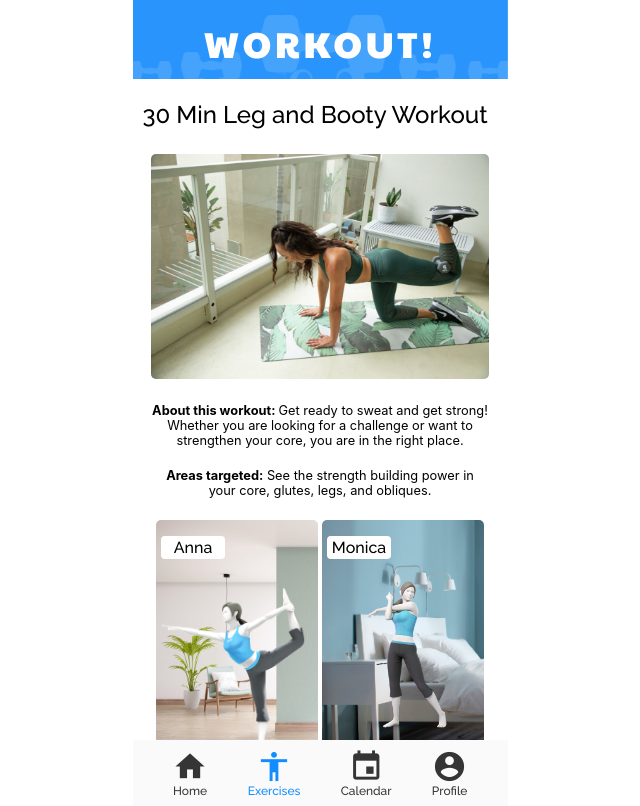
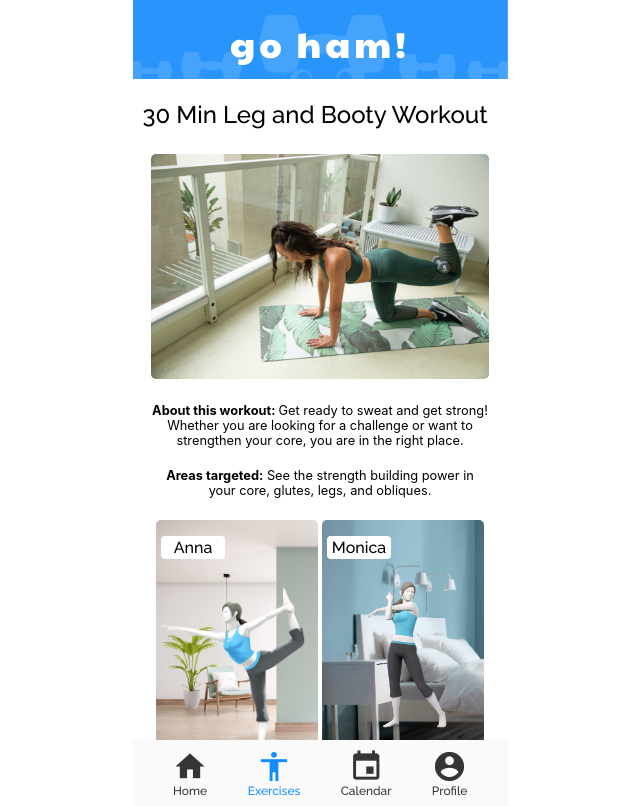
Before and after one commit to faithwills/goham, a plain HTML site: page workout.html in a window 1280 px wide. Shown: the whole page, without its empty margins (320-960 px from the left). Drawn offline with Linux system fonts and the light colour scheme.

Commit message:
fix header title

```diff
--- a/workout.html
+++ b/workout.html
@@ -18,7 +18,7 @@
 <body>
 <div class="layout">
     <div class="iphone">
-        <div class="header">WORKOUT!</div>
+        <div class="header">go ham!</div>
 
         <div class="content">
 
```
